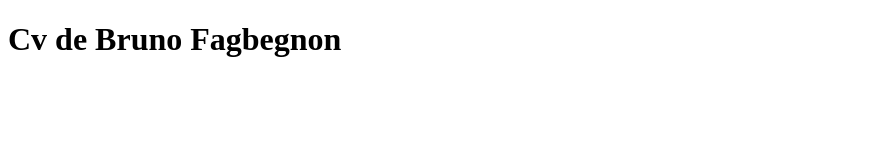
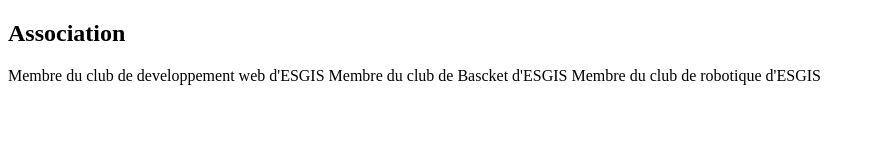
Before and after one commit to Fagbegnon/git-mon-cv, a plain HTML site: page index.html in a window 1280 px wide. Shown: the whole page, without its empty margins (0-874 px from the left). Drawn offline with Linux system fonts and the light colour scheme.

Commit message:
mise en place de la section associations

```diff
--- a/index.html
+++ b/index.html
@@ -7,6 +7,11 @@
     <title>Mon-cv</title>
 </head>
 <body>
-    <h1>Cv de Bruno Fagbegnon</h1>
+    <h2>Association</h2>
+    <div>
+        Membre du club de developpement web d'ESGIS
+        Membre du club de Bascket d'ESGIS
+        Membre du club de robotique d'ESGIS
+    </div>
 </body>
 </html>
```
